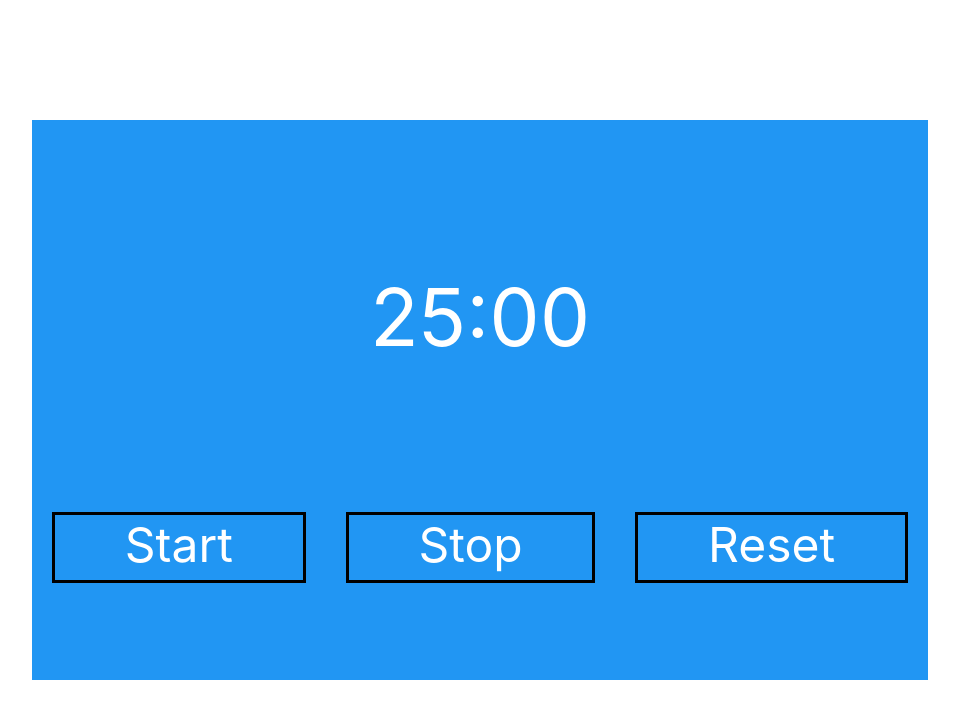
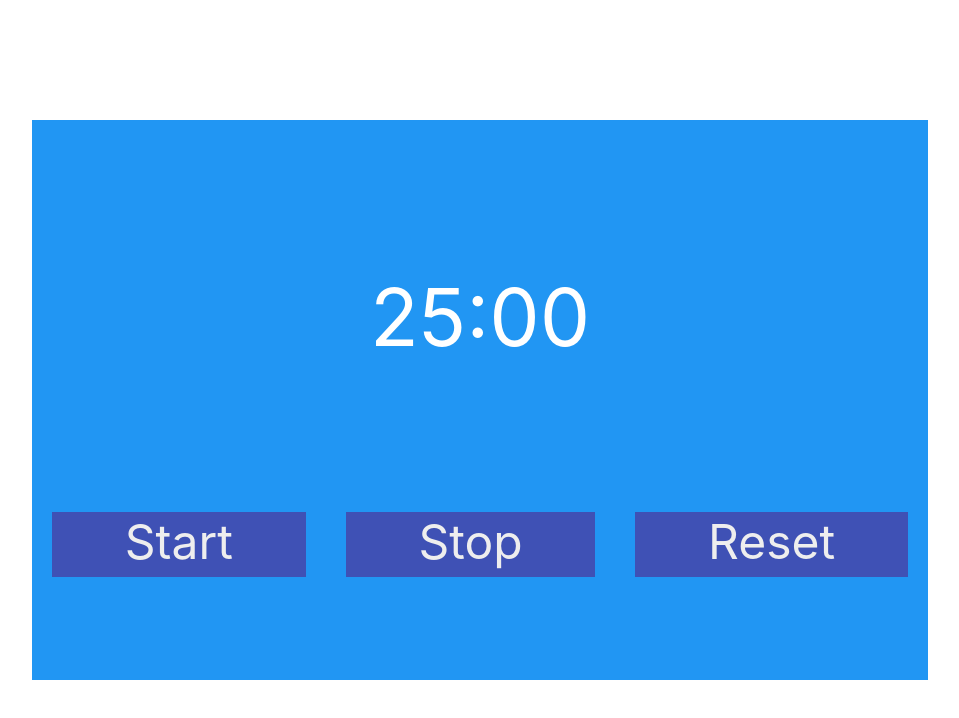
Before and after one commit to uzair-suria/uas-timer-tdd-ts, a React (Create React App) app: page / in a window 1280 px wide. Shown: the top 718 px of the page, without its empty margins (160-1119 px from the left). Built offline with nearby package versions, Linux system fonts and the light colour scheme.

Commit message:
Update TimerButton.css

```diff
--- a/src/components/TimerButton/TimerButton.css
+++ b/src/components/TimerButton/TimerButton.css
@@ -2,11 +2,14 @@
 	flex: 1 1 auto;
 	text-align: center;
 	margin: 0px 20px;
-	border: var(--button-border);
+	/* border: var(--button-border); */
 	font-size: var(--button-text-size);
 	height: 65px;
+	background-color: #3f51b5;
+	color: #eeeeee;
 }
 
 .button-container:hover {
 	cursor: pointer;
+	background-color: #7986cb;
 }
```
